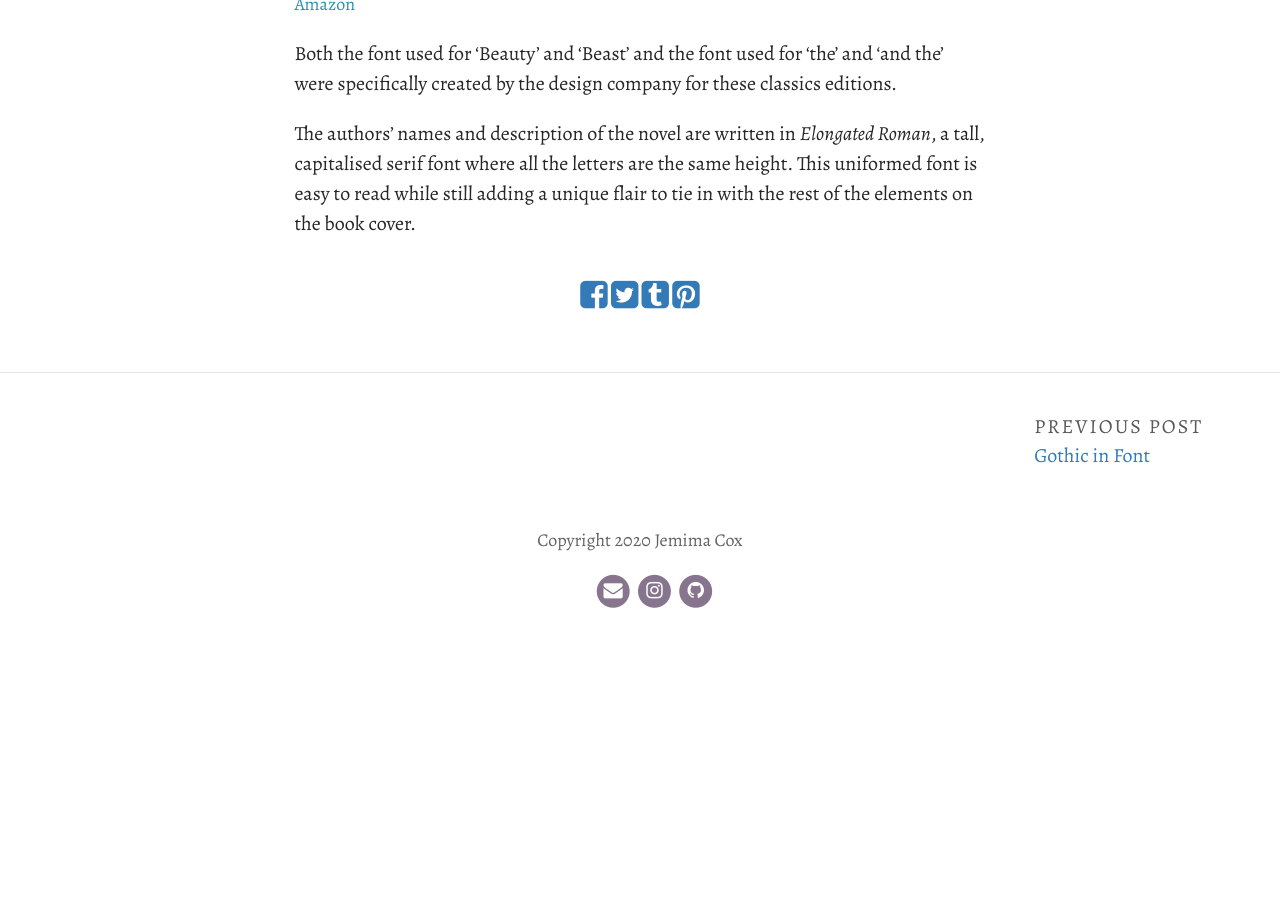
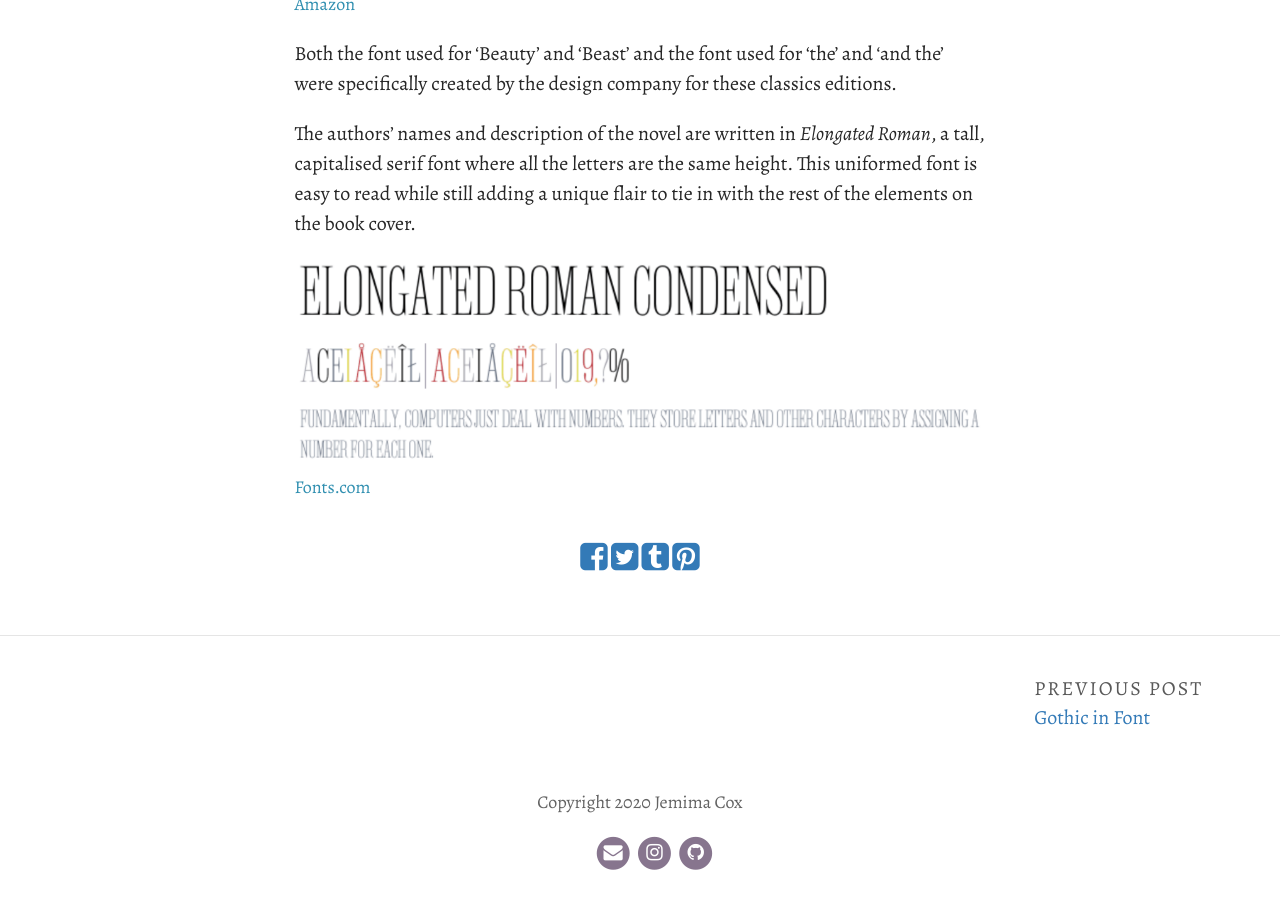
Before and after one commit to jemcox/brookesbooks, a Jekyll site: the page built from _posts/2020-11-01-magnificent-minalima.md, in a window 1280 px wide and 900 px high, scrolled down 1581 px. Built offline with Jekyll 4.4.1, drawn with Linux system fonts in a browser that asks for light colours; some web fonts are replaced; before the commit the page ends 2218 px from its top, so only the background shows below that.

Commit message:
Update Post “2020-11-01-magnificent-minalima”

```diff
--- a/_posts/2020-11-01-magnificent-minalima.md
+++ b/_posts/2020-11-01-magnificent-minalima.md
@@ -12,3 +12,5 @@ In 2008, design studio MinaLima produced editions of classic children's stories
 Both the font used for 'Beauty' and 'Beast' and the font used for 'the' and 'and the' were specifically created by the design company for these classics editions.
 
 The authors' names and description of the novel are written in *Elongated Roman*, a tall, capitalised serif font where all the letters are the same height. This uniformed font is easy to read while still adding a unique flair to tie in with the rest of the elements on the book cover.
+
+![Fonts.com](../uploads/screenshot-2020-11-01-at-14.20.22.png "https://www.fonts.com/font/aboutype/elongated/roman-condensed")
```
Also changed, not shown: uploads/screenshot-2020-11-01-at-14.20.22.png (added).
